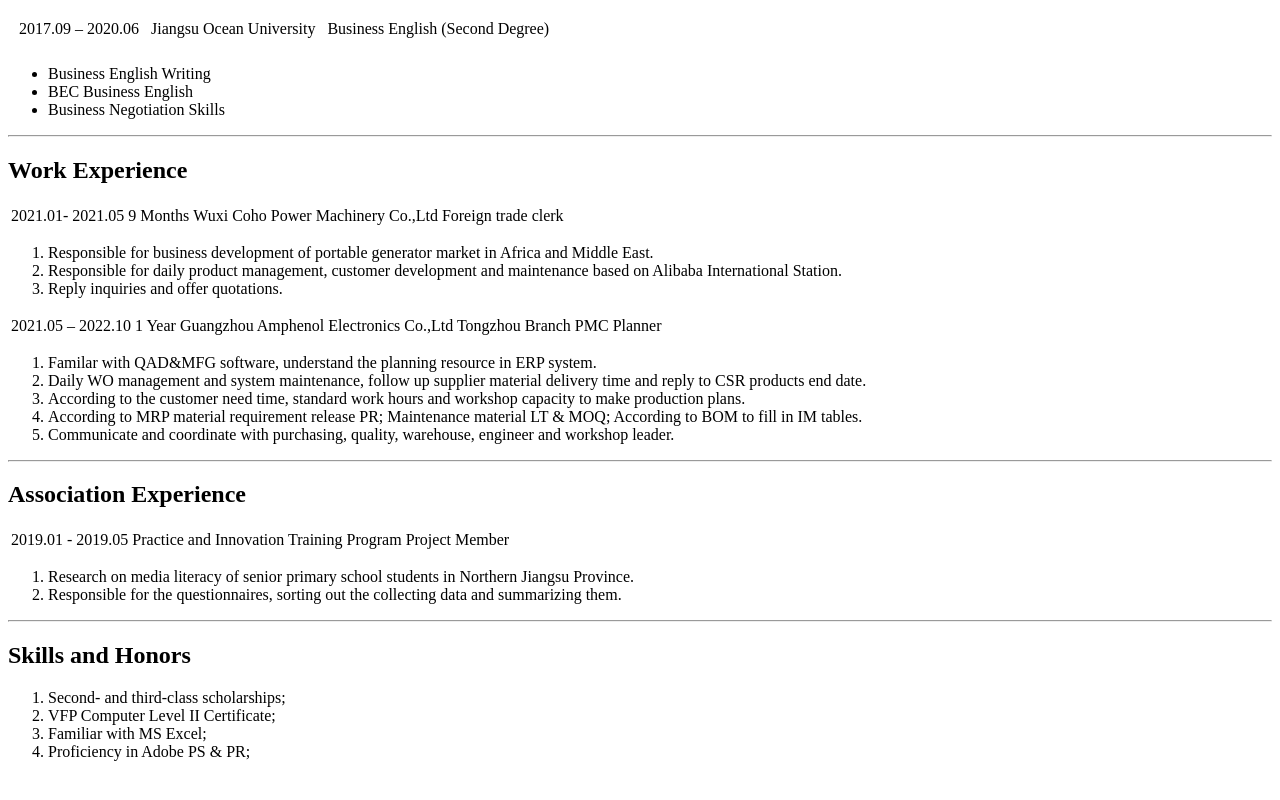
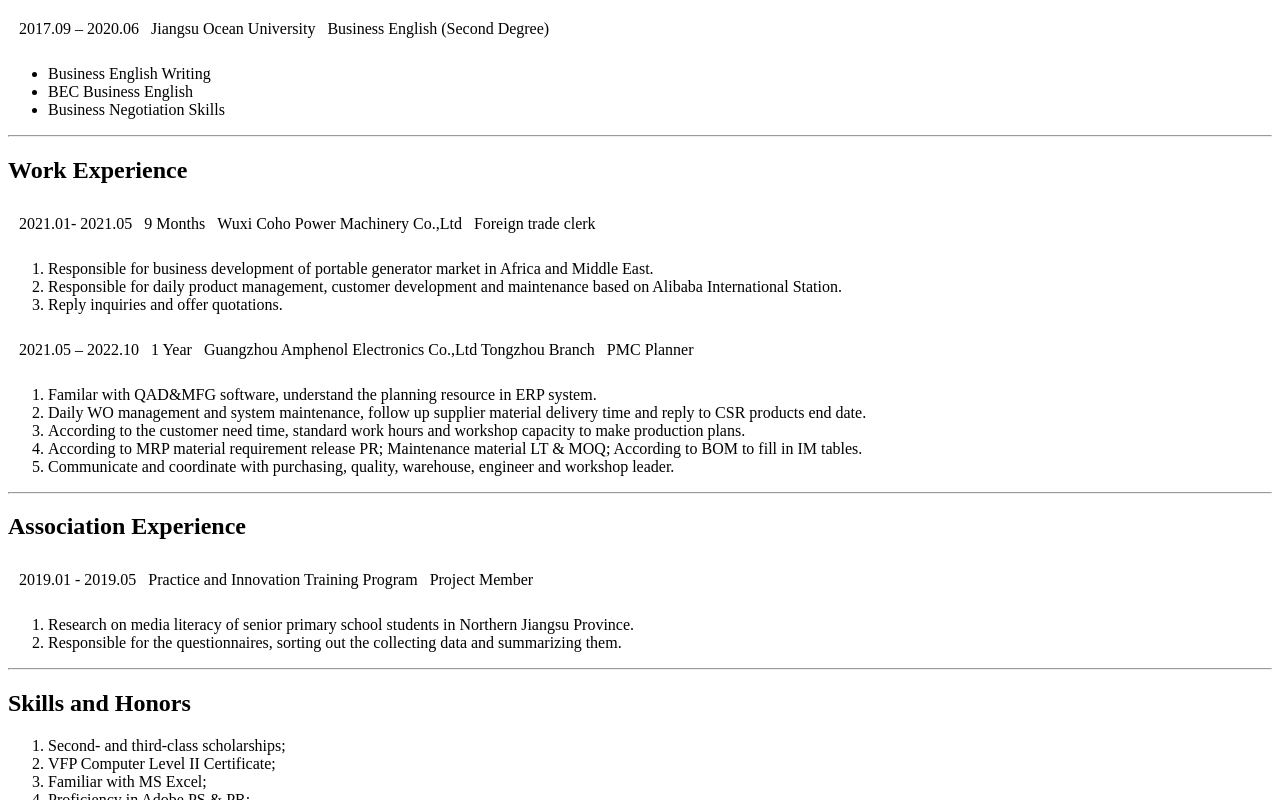
Before and after one commit to Felix-Lizhichen/Resume-Felix, a plain HTML site: page index.html in a window 1280 px wide. Shown: the part 502-1302 px from the top of the page. Before the commit the page ends 1279 px from the top, so only its background shows below. Drawn offline with Linux system fonts and the light colour scheme.

Commit message:
Update index.html

```diff
--- a/index.html
+++ b/index.html
@@ -50,7 +50,7 @@
     </ul>
     <hr>
     <h2>Work Experience</h2>
-    <table>
+    <table cellspacing="10">
         <tr>
             <td>2021.01- 2021.05</td>
             <td>9 Months</td>
@@ -63,7 +63,7 @@
         <li>Responsible for daily product management, customer development and maintenance based on Alibaba International Station.</li>
         <li>Reply inquiries and offer quotations.</li>
     </ol>
-    <table>
+    <table cellspacing="10">
         <tr>
             <td>2021.05 – 2022.10</td>
             <td>1 Year</td>
@@ -80,7 +80,7 @@
     </ol>
     <hr>
     <h2>Association Experience</h2>
-    <table>
+    <table cellspacing="10">
         <tr>
             <td>2019.01 - 2019.05</td>
             <td>Practice and Innovation Training Program</td>
```
